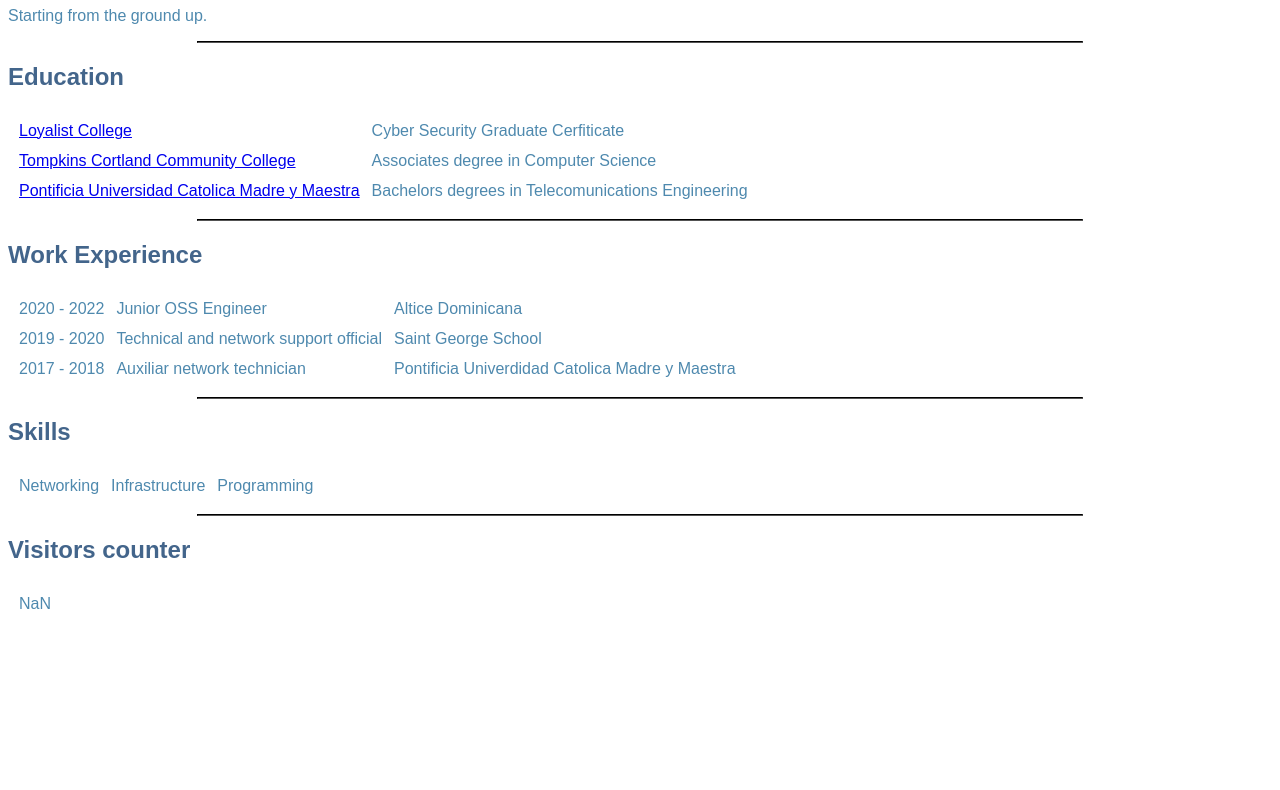
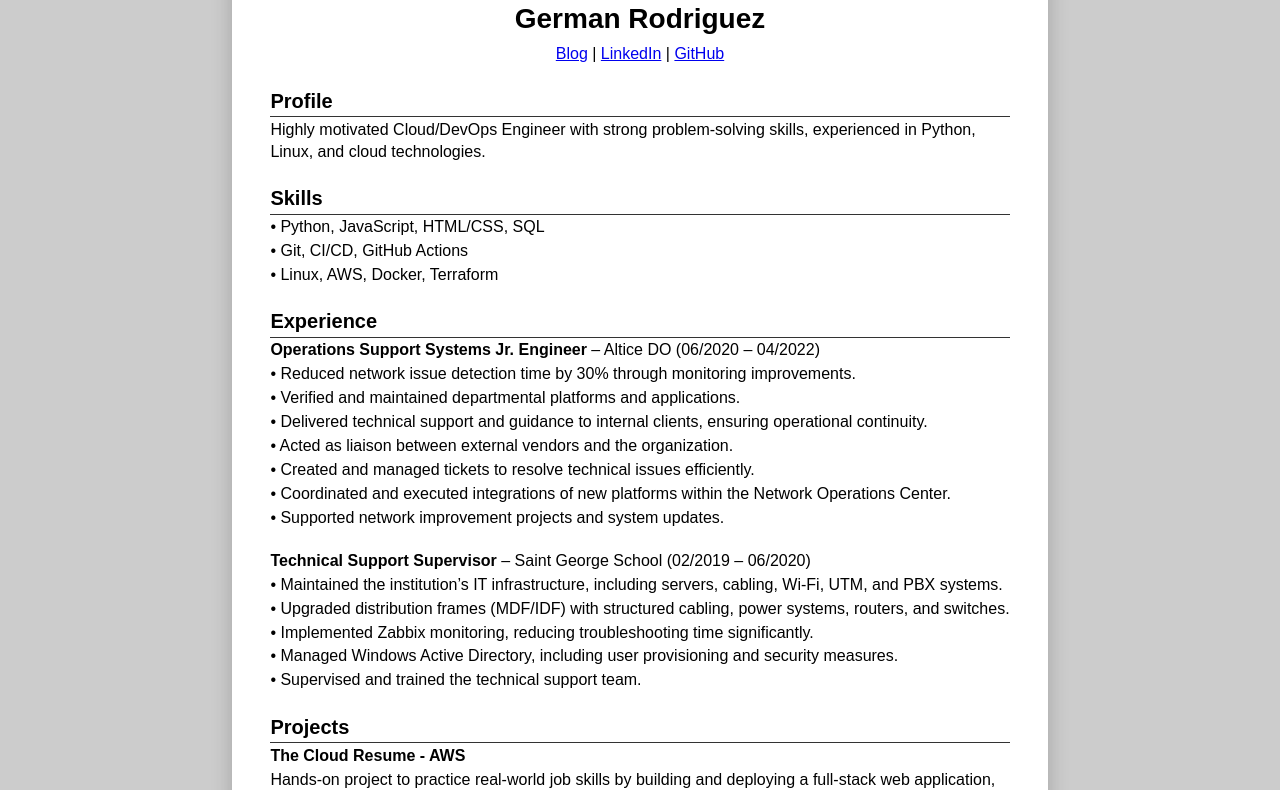
Before and after one commit to thecodemango/cloud-resume-iac, a website: page frontend/index.html in a window 1280 px wide. Shown: the part 73-863 px from the top of the page. Before the commit the page ends 800 px from the top, so only its background shows below. Drawn offline with Linux system fonts and the light colour scheme; no server answers.

Commit message:
Better project drescription

```diff
--- a/frontend/css/styles.css
+++ b/frontend/css/styles.css
@@ -1,29 +1,52 @@
 body {
-  background-color: #ffffff;
-  color: #4e89ae;
+    background-color: #ccc;
     font-family: Arial, Helvetica, sans-serif;
+    padding: 0;
+    display: inline;
+    justify-content: center;
+    padding-top: 2rem;
   }
 
-hr {
-  background-color: #ffffff;
-  border-style: line none none none;
-  border-width: 1px;
-  border-color: #000000;
-  width: 70%;
+  .pdf-page {
+    background-color: white;
+    width: 8.5in; /* US Letter width */
+    min-height: 11in; /* US Letter height */
+    box-shadow: 0 0 20px rgba(0,0,0,0.2);
+    padding: 0.4in;
+    box-sizing: border-box;
+    /*margin-bottom: 2rem;*/
+    margin: 20px auto;
+  }
+
+  h1, h2, h3 {
+    margin: 0;
+    font-weight: bold;
   }
 
   h1 {
-  color: #43658b;
-  font-family: Arial, Helvetica, sans-serif;
+    font-size: 28px;
+    text-align: center;
+    margin-bottom: 0.5rem;
   }
 
   h2 {
-  color: #43658b;
-  font-family: Arial, Helvetica, sans-serif;
+    font-size: 20px;
+    border-bottom: 1px solid #333;
+    margin-top: 1.5rem;
+    padding-bottom: 0.2rem;
   }
 
-/*Classes*/
+  p {
+    margin: 0.1rem 0;
+    line-height: 1.4;
+  }
 
-.circular {
-  border-radius: 100%;
+  .section {
+    margin-top: 1rem;
+
   }
+
+  /* Simulated page break (if you have multiple pages) */
+  .pdf-page + .pdf-page {
+    page-break-before: always;
+  }
--- a/frontend/index.html
+++ b/frontend/index.html
@@ -1,88 +1,62 @@
 <!DOCTYPE html>
-<html>
+<html lang="en">
+<head>
+  <meta charset="UTF-8" />
+  <meta name="viewport" content="width=device-width, initial-scale=1.0"/>
+  <title>German's Curriculum</title>
+  <link rel="stylesheet" href="./css/styles.css">
+</head>
+<body>
 
-<head>
-    <meta charset="utf-8">
-    <title>German's Personal Site</title>
-    <link rel="stylesheet" href="./css/styles.css">
-</head>
+  <!-- Page 1 -->
+  <div class="pdf-page">
+    <h1>German Rodriguez</h1>
+    <p style="text-align:center;"><a href="https://dev.to/thecodemango">Blog</a> | <a href="https://linkedin.com/in/gjrf">LinkedIn</a> | <a href="https://github.com/thecodemango">GitHub</a></p>
 
-<body>
-    <h1>German Rodriguez</h1>
-    <p>Starting from the ground up.</p>
-
-    <hr>
-
-    <h2>Education</h2>
-    <table cellspacing="10">
-        <tr>
-            <td><a href="https://loyalistcollege.com/">Loyalist College</a></td>
-            <td>Cyber Security Graduate Cerfiticate</td>
-        </tr>
-        <tr>
-            <td><a href="https://www.tompkinscortland.edu/">Tompkins Cortland Community College</a></td>
-            <td>Associates degree in Computer Science</td>
-        </tr>
-        <tr>
-            <td><a href="https://www.pucmm.edu.do/">Pontificia Universidad Catolica Madre y Maestra</a></td>
-            <td>Bachelors degrees in Telecomunications Engineering</td>
-        </tr>
-    </table>
-
-    <hr>
-
-    <h2>Work Experience</h2>
-    <table cellspacing="10">
-        <tbody>
-            <tr>
-                <td>2020 - 2022</td>
-                <td>Junior OSS Engineer</td>
-                <td>Altice Dominicana</td>
-            </tr>
-            <tr>
-                <td>2019 - 2020</td>
-                <td>Technical and network support official</td>
-                <td>Saint George School</td>
-            </tr>
-            <tr>
-                <td>2017 - 2018</td>
-                <td>Auxiliar network technician</td>
-                <td>Pontificia Univerdidad Catolica Madre y Maestra</td>
-            </tr>
-        </tbody>
-    </table>
-    <hr>
-
-    <h2>Skills</h2>
-    <table cellspacing="10">
-        <tr>
-            <td>Networking</td>
-            <td>Infrastructure</td>
-            <td>Programming</td>
-        </tr>
-    </table>
-
-    <hr>
-
-    <!--Counter code start-->
-    <div id="CounterVisitor">
+    <div class="section">
+      <h2>Profile</h2>
+      <p>Highly motivated Cloud/DevOps Engineer with strong problem-solving skills, experienced in Python, Linux, and cloud technologies.</p>
     </div>
 
-    <div id="UserID">
+    <div class="section">
+      <h2>Skills</h2>
+      <p>• Python, JavaScript, HTML/CSS, SQL</p>
+      <p>• Git, CI/CD, GitHub Actions</p>
+      <p>• Linux, AWS, Docker, Terraform </p>
     </div>
 
-    <div>
-        <h2>Visitors counter</h2>
-        <table cellspacing="10">
-            <tr>
-                <td id="counter"></td>
-            </tr>
-        </table>
+    <div class="section">
+      <h2>Experience</h2>
+      <p><strong>Operations Support Systems Jr. Engineer</strong> – Altice DO (06/2020 – 04/2022)</p>
+      <p>• Reduced network issue detection time by 30% through monitoring improvements.</p>
+      <p>• Verified and maintained departmental platforms and applications.</p>
+      <p>• Delivered technical support and guidance to internal clients, ensuring operational continuity.</p>
+      <p>• Acted as liaison between external vendors and the organization.</p>
+      <p>• Created and managed tickets to resolve technical issues efficiently.</p>
+      <p>• Coordinated and executed integrations of new platforms within the Network Operations Center.</p>
+      <p>• Supported network improvement projects and system updates.</p>
+
+      <p style="margin-top: 20px;"><strong>Technical Support Supervisor</strong> – Saint George School (02/2019 – 06/2020)</p>
+      <p>• Maintained the institution’s IT infrastructure, including servers, cabling, Wi-Fi, UTM, and PBX systems.</p>
+      <p>• Upgraded distribution frames (MDF/IDF) with structured cabling, power systems, routers, and switches.</p>
+      <p>• Implemented Zabbix monitoring, reducing troubleshooting time significantly.</p>
+      <p>• Managed Windows Active Directory, including user provisioning and security measures.</p>
+      <p>• Supervised and trained the technical support team.</p>
     </div>
 
-<script type="module" src="./main.js"></script>
-    <!--Counter code ends-->
+    <div class="section">
+        <h2>Projects</h2>
+        <p><strong>The Cloud Resume - AWS</strong></p>
+        <p>Hands-on project to practice real-world job skills by building and deploying a full-stack web application, using DevOps practices.</p>
+    </div>
+  </div>
+
+  <div class="pdf-page">
+    <h2>Education</h2>
+      <p>• Postgraduate Certificate, Cyber Security – Loyalist College (2022 - 2023) | Canada</p>
+      <p>• Associate of Science, Computer Science – Tompkins Cortland Community College (2015 - 2016) | United States</p>
+      <p>• Bachelor's Degree, Telecommunications Engineering – Pontificia Universidad Católica Madre y Maestra (2013 - 2019) | Dominican Republic</p>
+  </div>
 
 </body>
-
 </html>
```
Also changed, not shown: README.md. Lines whose indentation alone changed are shown as unchanged.
